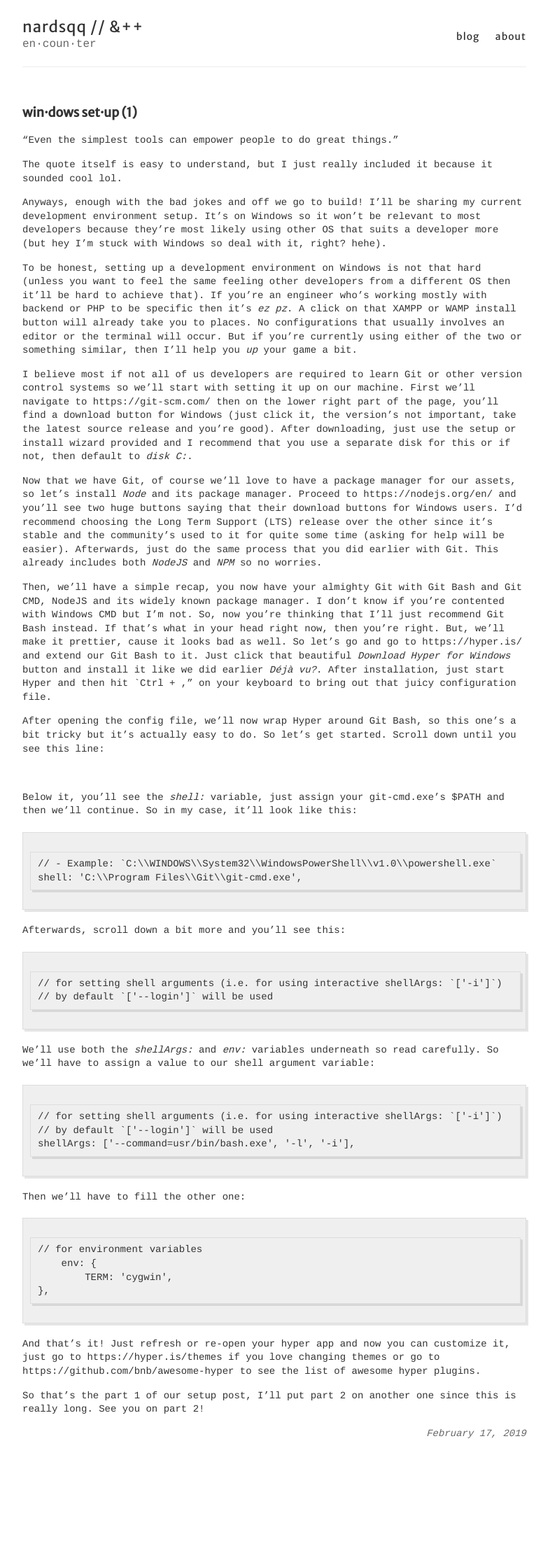
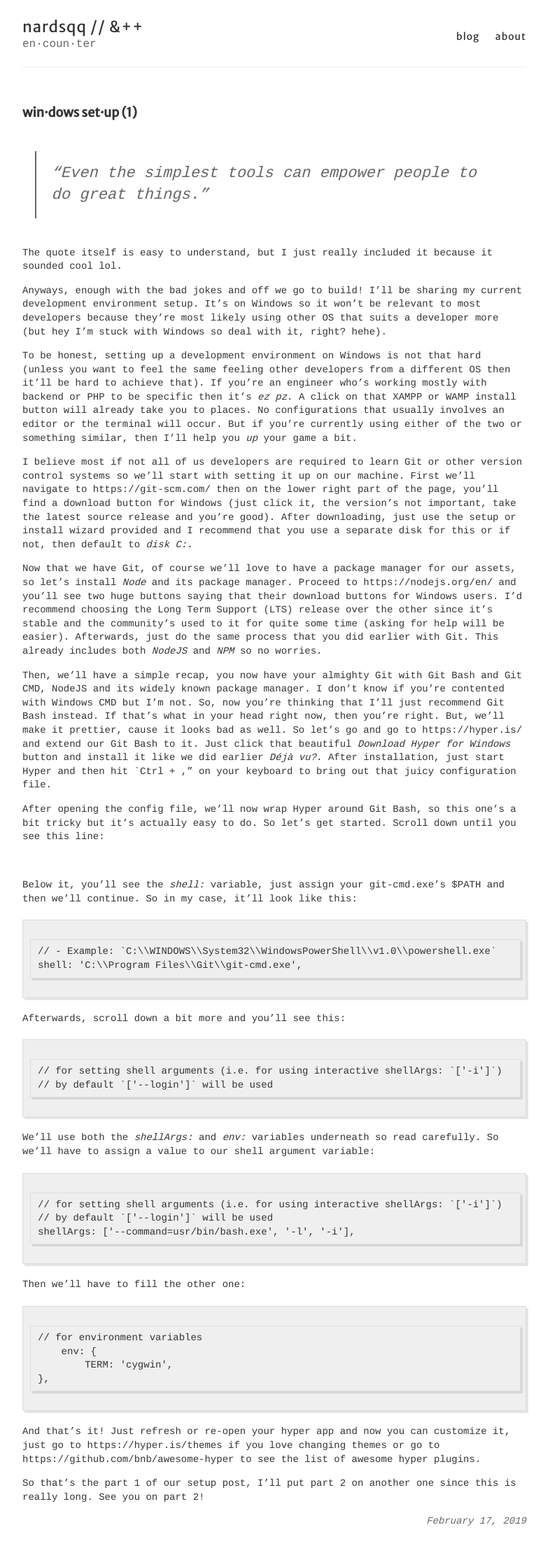
Before and after one commit to nardsqq/nardsqq.github.io, a Jekyll site: the page built from _posts/2019-02-17-windows-setup-1.md, in a window 1280 px wide. Shown: the whole page at 70% size, without its empty margins (248-1034 px from the left). Built offline with Jekyll 4.4.1, drawn with Linux system fonts in a browser that asks for light colours; before the commit the page ends 2114 px from its top, so only the background shows below that.

Commit message:
Fix quote

```diff
--- a/_posts/2019-02-17-windows-setup-1.md
+++ b/_posts/2019-02-17-windows-setup-1.md
@@ -3,7 +3,7 @@ layout: post
 title: win·dows set·up (1)
 ---
 
-"Even the simplest tools can empower people to do great things."
+> "Even the simplest tools can empower people to do great things."
 
 The quote itself is easy to understand, but I just really included it because it sounded cool lol.
 
```
